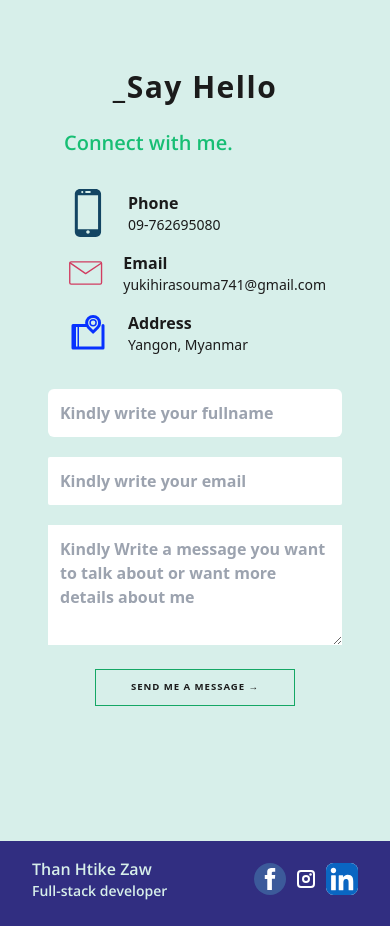
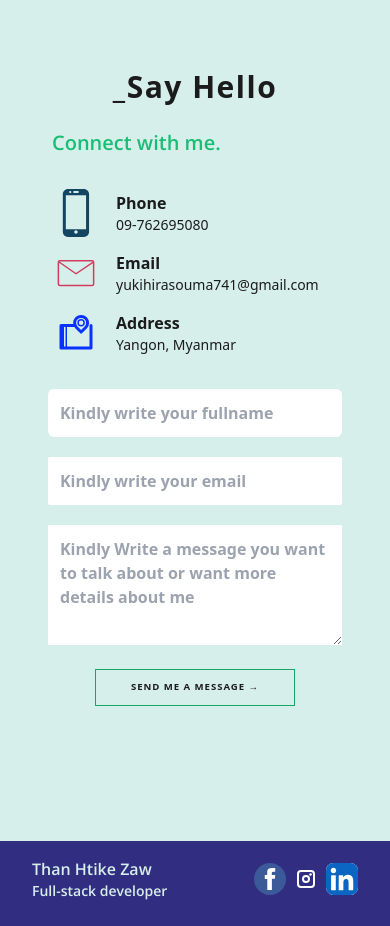
Before and after one commit to ThanHtikeZawGithub/MyPortfolio, a Next.js app: page /about in a window 390 px wide. Shown: the part 3560-4486 px from the top of the page. Built offline with nearby package versions, Linux system fonts and the light colour scheme.

Commit message:
fix UI bugs

```diff
--- a/app/ContactInfo.jsx
+++ b/app/ContactInfo.jsx
@@ -3,7 +3,7 @@
 
 const ContactInfo = () => {
   return (
-    <div className="flex flex-col px-8">
+    <div className="flex flex-col px-5 md:px-8">
             <h3 className='text-primary3 text-xl font-open font-semibold'>
               Connect with me.
             </h3>
```
